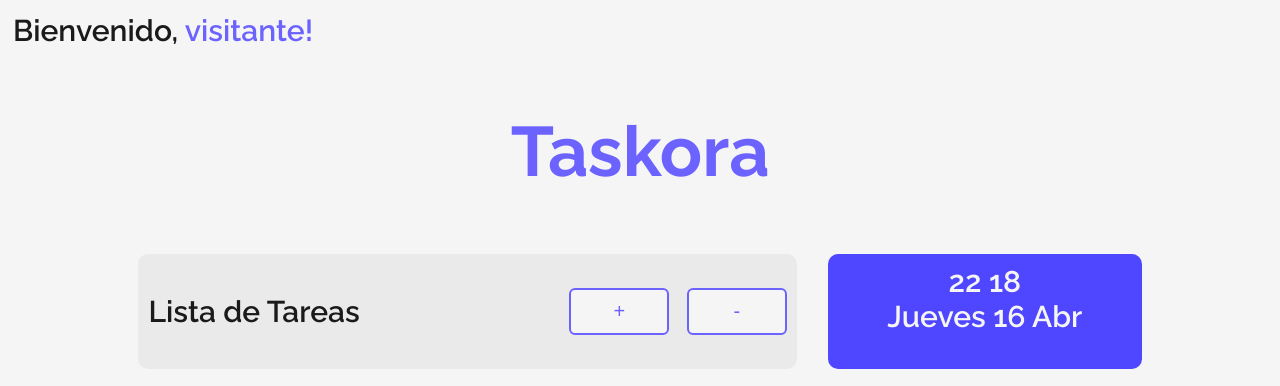
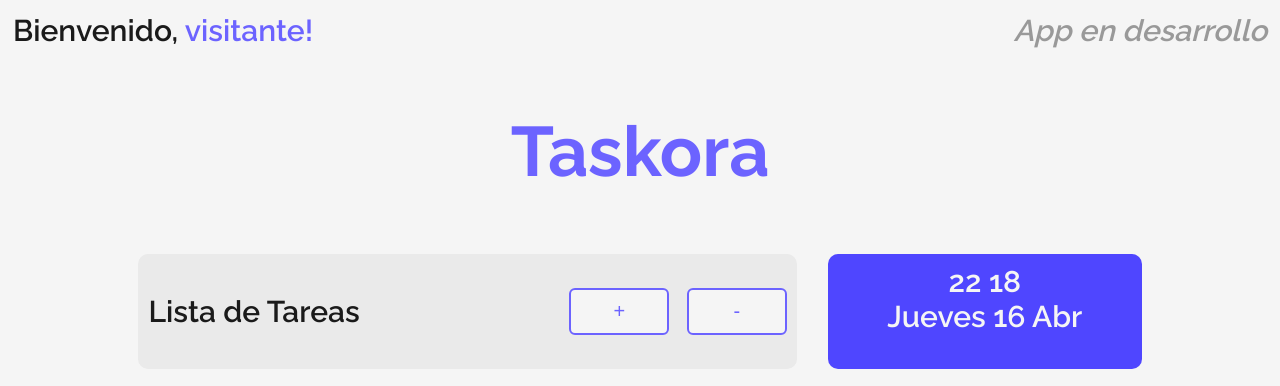
Before and after one commit to LUQU33/Taskora-App, a plain HTML site: page index.html in a window 1280 px wide. Drawn offline with nearby package versions, Linux system fonts and the light colour scheme.

Commit message:
Actualización: Msj de app en desarrollo

```diff
--- a/index.html
+++ b/index.html
@@ -14,6 +14,7 @@
 <body onload="mostrarReloj()">
     <div class="barra_superior">
         <div class="barra_superior_saludo">Bienvenido, <span class="barra_superior_usuario">visitante!</span></div>
+        <div class="barra_superior_msj">App en desarrollo</div>
     </div>
 
     <div class="contenedor_titulo">
--- a/styles/styles.css
+++ b/styles/styles.css
@@ -29,10 +29,17 @@ body {
 
 .barra_superior {
     padding: .5rem;
+    display: flex;
+    justify-content: space-between;
 }
 
 .barra_superior_usuario {
     color: #6C63FF;
+}
+
+.barra_superior_msj {
+    color: #999;
+    font-style: italic;
 }
 
 /* Titulo de la app */
```
